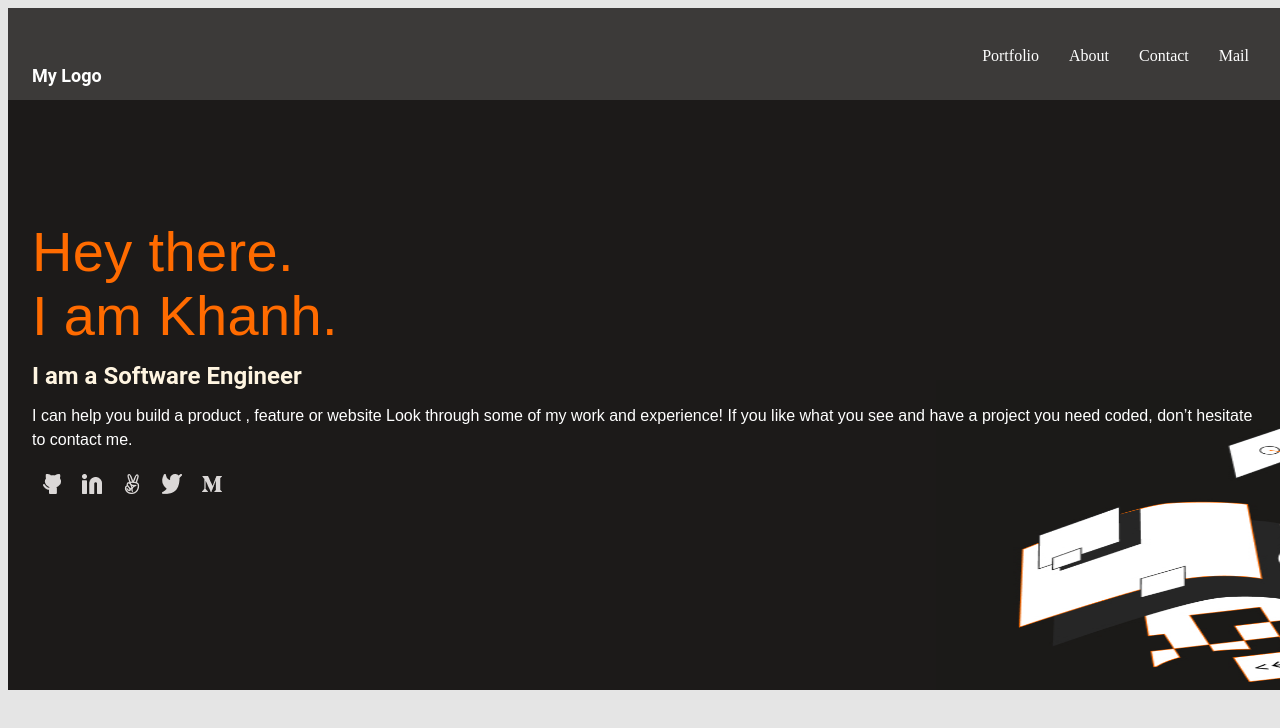
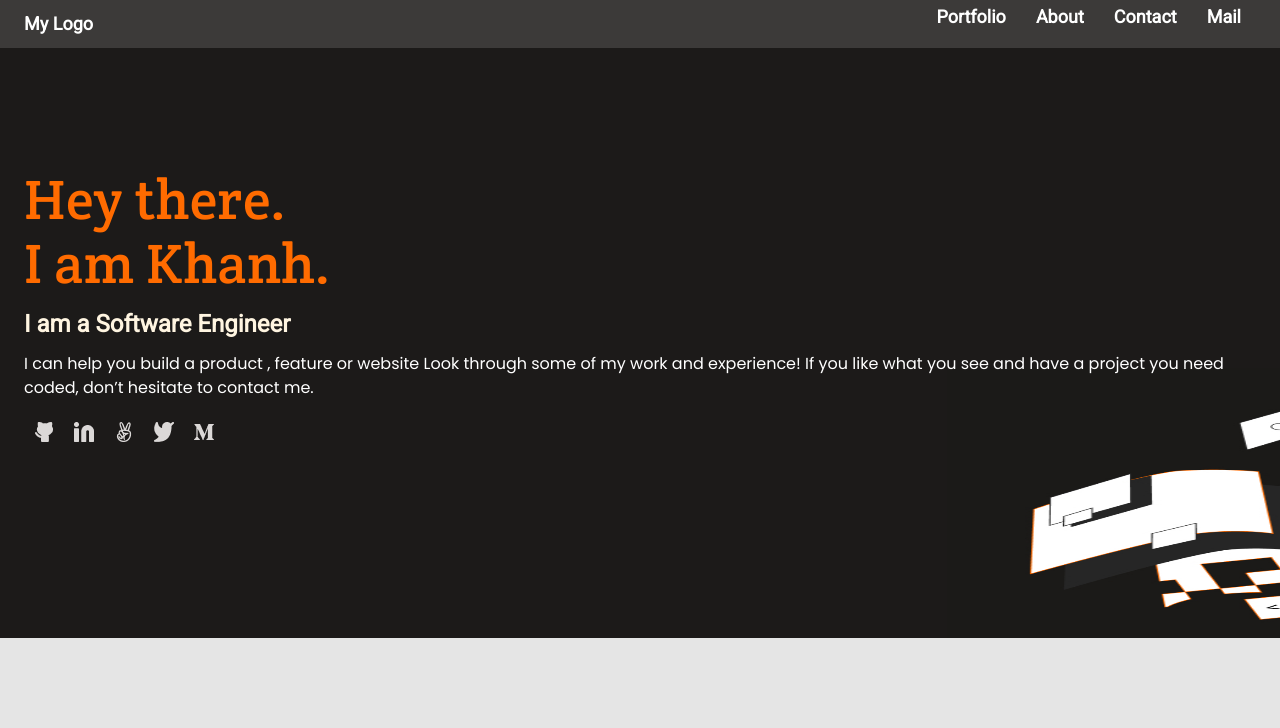
Before and after one commit to khanh-devos/MyPortfolio, a plain HTML site: page index.html in a window 1280 px wide. Drawn offline with Linux system fonts and the light colour scheme.

Commit message:
remove margin, fix header height, update font-family,
- change header h1 to anchor <a>

```diff
--- a/index.html
+++ b/index.html
@@ -6,11 +6,14 @@
     <meta name="viewport"
     content="width=device-width, initial-scale=1.0">
     <link rel="stylesheet" type="text/css" href="styles/index.css" >
+
+    <link rel="stylesheet"
+    href="https://fonts.googleapis.com/css?family=Roboto|Crete Round|Poppins">
     <title>Portfolio</title>
 </head>
 <body>
   <header id="header">
-    <h1>My Logo</h1>
+    <a>My Logo</a>
 
     <button id="menu-btn"></button>
 
--- a/styles/index.css
+++ b/styles/index.css
@@ -1,6 +1,7 @@
 * {
   box-sizing: border-box;
   padding: 0 0;
+  margin: 0 0;
   color: #fff;
 }
 
@@ -18,11 +19,11 @@ body {
   flex-direction: row;
   justify-content: space-between;
   align-items: flex-end;
-  height: 92px;
+  height: 48px;
   padding: 4px 24px;
 }
 
-#header h1 {
+#header a {
   color: #fff;
   margin: 8px 0;
   font-family: Roboto, fantasy;
@@ -55,10 +56,10 @@ body {
 #headline {
   /* only for background image */
   background: #1c1a19 url(../imgs/headline-bgImg.jpg) no-repeat;
-  background-size: 50% 60%;
+  background-size: 50% 50%;
   background-position: top right;
-  background-position-x: 145%;
-  background-position-y: 280px;
+  background-position-x: 148%;
+  background-position-y: 320px;
   height: 590px;
   padding: 120px 24px;
 }
```
